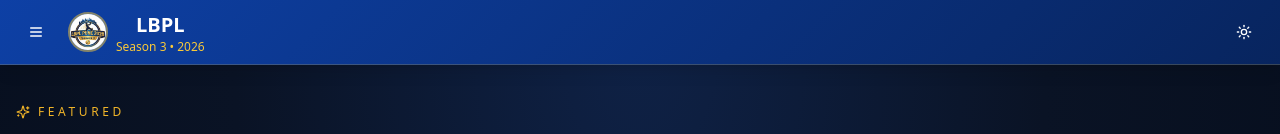
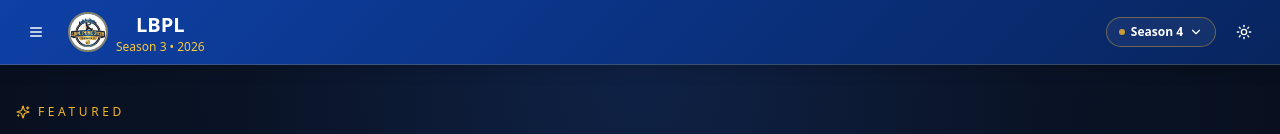
Before and after one commit to aryanpol73/LBPLCricket, a React (Vite) app: page / in a window 1280 px wide. Shown: the top 134 px of the page. Built offline with nearby package versions, Linux system fonts and the light colour scheme.

Commit message:
Changes
Co-authored-by: aryanpol73 <218442209+aryanpol73@users.noreply.github.com>

```diff
--- a/src/components/Navigation.tsx
+++ b/src/components/Navigation.tsx
@@ -141,8 +141,9 @@ export const Navigation = () => {
             </button>
           </div>
 
-          {/* Right Side - Dark Mode Toggle */}
+          {/* Right Side - Season switcher + Dark Mode Toggle */}
           <div className="flex items-center gap-2">
+            <SeasonSwitcher />
             {mounted && (
               <Button
                 variant="ghost"
```
